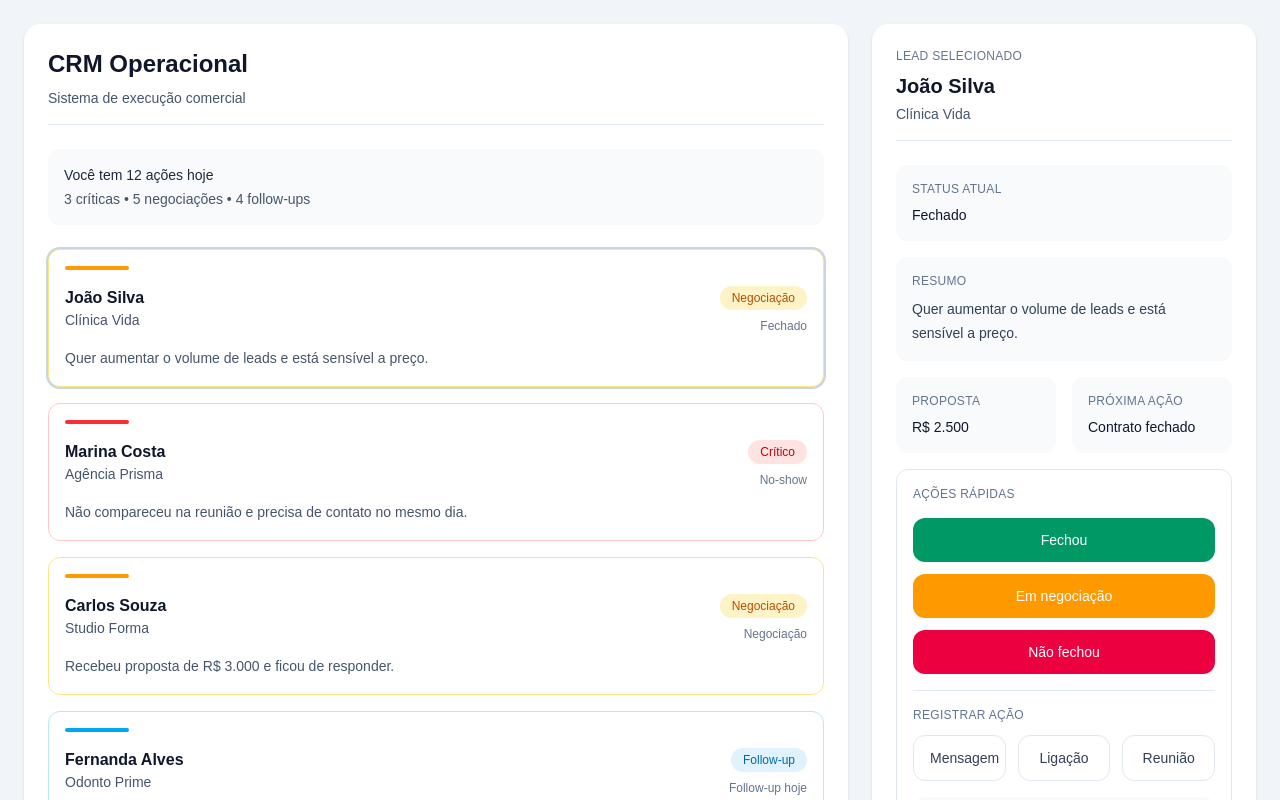
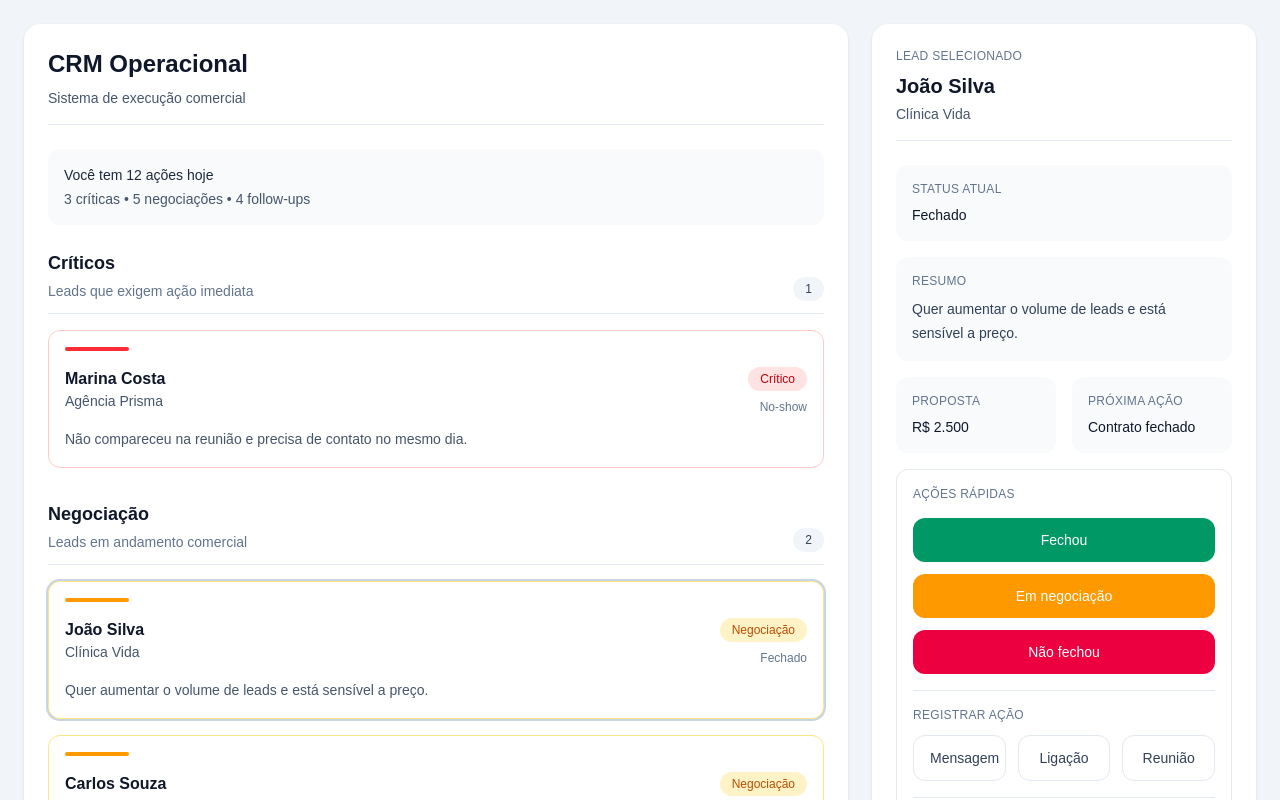
Before and after one commit to AlitonVieira/crm-operacional, a Next.js app: page / in a window 1280 px wide. Both pictures are taken after a click on the button "Fechou". Shown: the top 800 px of the page. Built offline with nearby package versions, Linux system fonts and the light colour scheme.

Commit message:
Update README

```diff
--- a/app/page.tsx
+++ b/app/page.tsx
@@ -1,5 +1,7 @@
 "use client";
+
 import { useState } from "react";
+
 // Lista temporária de leads para montar a interface inicial da fila
 // Neste momento estamos usando dados mockados para visualizar o produto
 const leads = [
@@ -109,8 +111,6 @@ export default function Home() {
 
   // Função responsável por atualizar o lead selecionado
   // Ela altera a lista da fila e também o conteúdo exibido no card lateral
-  // Função responsável por atualizar o lead selecionado
-  // Ela altera a lista da fila e também o conteúdo exibido no card lateral
   function updateSelectedLead(data: {
     status?: string;
     prioridade?: string;
@@ -134,14 +134,104 @@ export default function Home() {
   // Função responsável por registrar uma nova ação no histórico do lead
   // A nova ação é adicionada no topo da lista para aparecer primeiro no card
   function registerAction(actionLabel: string) {
-    const updatedHistory = [
-      actionLabel,
-      ...selectedLead.historico,
-    ];
+    const updatedHistory = [actionLabel, ...selectedLead.historico];
 
     updateSelectedLead({
       historico: updatedHistory,
     });
+  }
+
+  // Agrupamento dos leads por prioridade
+  // Isso ajuda a transformar a fila em uma visão mais operacional
+  const criticalLeads = leadList.filter((lead) => lead.prioridade === "critica");
+  const negotiationLeads = leadList.filter(
+    (lead) => lead.prioridade === "negociacao"
+  );
+  const followUpLeads = leadList.filter((lead) => lead.prioridade === "followup");
+
+  // Função responsável por renderizar uma seção da fila
+  // Ela recebe o título da seção, a descrição e a lista de leads daquele grupo
+  function renderLeadSection(
+    title: string,
+    description: string,
+    sectionLeads: typeof leadList
+  ) {
+    return (
+      <div className="space-y-4">
+        {/* Cabeçalho da seção */}
+        <div className="flex items-end justify-between border-b border-slate-200 pb-3">
+          <div>
+            <h2 className="text-lg font-semibold text-slate-900">{title}</h2>
+            <p className="mt-1 text-sm text-slate-500">{description}</p>
+          </div>
+
+          <span className="rounded-full bg-slate-100 px-3 py-1 text-xs font-medium text-slate-700">
+            {sectionLeads.length}
+          </span>
+        </div>
+
+        {/* Estado vazio da seção */}
+        {sectionLeads.length === 0 ? (
+          <div className="rounded-xl border border-dashed border-slate-300 p-4">
+            <p className="text-sm text-slate-500">
+              Nenhum lead nesta seção no momento.
+            </p>
+          </div>
+        ) : (
+          <div className="space-y-4">
+            {sectionLeads.map((lead) => {
+              const priorityStyles = getPriorityStyles(lead.prioridade);
+
+              return (
+                <div
+                  key={lead.id}
+                  onClick={() => setSelectedLead(lead)}
+                  className={`cursor-pointer rounded-xl border bg-white p-4 transition hover:border-slate-300 ${
+                    priorityStyles.borda
+                  } ${selectedLead.id === lead.id ? "ring-2 ring-slate-300" : ""}`}
+                >
+                  {/*
+                    Barra visual superior para indicar a prioridade do lead
+                    Isso ajuda o usuário a identificar urgência rapidamente
+                  */}
+                  <div
+                    className={`mb-4 h-1 w-16 rounded-full ${priorityStyles.barra}`}
+                  />
+
+                  {/* Linha superior do card: nome, empresa e status */}
+                  <div className="flex items-start justify-between gap-4">
+                    <div>
+                      <h3 className="text-base font-semibold text-slate-900">
+                        {lead.nome}
+                      </h3>
+                      <p className="text-sm text-slate-600">{lead.empresa}</p>
+                    </div>
+
+                    {/* Status do lead com destaque visual de prioridade */}
+                    <div className="flex flex-col items-end gap-2">
+                      <span
+                        className={`rounded-full px-3 py-1 text-xs font-medium ${priorityStyles.fundoStatus} ${priorityStyles.textoStatus}`}
+                      >
+                        {priorityStyles.label}
+                      </span>
+
+                      <span className="text-xs text-slate-500">
+                        {lead.status}
+                      </span>
+                    </div>
+                  </div>
+
+                  {/* Resumo curto do lead */}
+                  <p className="mt-3 text-sm leading-6 text-slate-600">
+                    {lead.resumo}
+                  </p>
+                </div>
+              );
+            })}
+          </div>
+        )}
+      </div>
+    );
   }
 
   return (
@@ -187,61 +277,27 @@ export default function Home() {
           </div>
 
           {/*
-            Área da fila de execução
-            Aqui mostramos os leads em formato de lista para facilitar leitura rápida
+            Área da fila de execução organizada por grupos
+            Isso ajuda o usuário a entender o dia de trabalho com mais clareza
           */}
-          <div className="space-y-4">
-            {leadList.map((lead) => {
-              const priorityStyles = getPriorityStyles(lead.prioridade);
+          <div className="space-y-8">
+            {renderLeadSection(
+              "Críticos",
+              "Leads que exigem ação imediata",
+              criticalLeads
+            )}
 
-              return (
-                <div
-  key={lead.id}
-  onClick={() => setSelectedLead(lead)}
-  className={`cursor-pointer rounded-xl border bg-white p-4 transition hover:border-slate-300 ${
-    priorityStyles.borda
-  } ${
-    selectedLead.id === lead.id ? "ring-2 ring-slate-300" : ""
-  }`}
->
-                  {/*
-                    Barra visual superior para indicar a prioridade do lead
-                    Isso ajuda o usuário a identificar urgência rapidamente
-                  */}
-                  <div
-                    className={`mb-4 h-1 w-16 rounded-full ${priorityStyles.barra}`}
-                  />
+            {renderLeadSection(
+              "Negociação",
+              "Leads em andamento comercial",
+              negotiationLeads
+            )}
 
-                  {/* Linha superior do card: nome, empresa e status */}
-                  <div className="flex items-start justify-between gap-4">
-                    <div>
-                      <h3 className="text-base font-semibold text-slate-900">
-                        {lead.nome}
-                      </h3>
-                      <p className="text-sm text-slate-600">{lead.empresa}</p>
-                    </div>
-
-                    {/* Status do lead com destaque visual de prioridade */}
-                    <div className="flex flex-col items-end gap-2">
-                      <span
-                        className={`rounded-full px-3 py-1 text-xs font-medium ${priorityStyles.fundoStatus} ${priorityStyles.textoStatus}`}
-                      >
-                        {priorityStyles.label}
-                      </span>
-
-                      <span className="text-xs text-slate-500">
-                        {lead.status}
-                      </span>
-                    </div>
-                  </div>
-
-                  {/* Resumo curto do lead */}
-                  <p className="mt-3 text-sm leading-6 text-slate-600">
-                    {lead.resumo}
-                  </p>
-                </div>
-              );
-            })}
+            {renderLeadSection(
+              "Follow-up",
+              "Leads que precisam de continuidade",
+              followUpLeads
+            )}
           </div>
         </section>
 
@@ -308,7 +364,6 @@ export default function Home() {
             </div>
           </div>
 
-  {/* Área reservada para futuras ações rápidas */}
           {/*
             Área de ações rápidas do lead
             Esse bloco representa o centro de decisão operacional do card
@@ -392,24 +447,6 @@ export default function Home() {
               </div>
             </div>
 
-      {/* Histórico simples do lead */}
-    <div className="mt-4 rounded-xl bg-slate-50 p-4">
-    <p className="text-xs font-medium uppercase tracking-wide text-slate-500">
-      Histórico
-    </p>
-
-      <div className="mt-3 space-y-3">
-      {selectedLead.historico.map((item, index) => (
-          <div
-          key={`${selectedLead.id}-${index}`}
-          className="rounded-lg bg-white px-3 py-2 text-sm text-slate-700"
-        >
-          {item}
-          </div>
-      ))}
-      </div>
-    </div>
-
             {/* Linha de atalhos para follow-up */}
             <div className="mt-4 border-t border-slate-200 pt-4">
               <p className="text-xs font-medium uppercase tracking-wide text-slate-500">
@@ -456,12 +493,28 @@ export default function Home() {
                   7 dias
                 </button>
 
-        <button
-          className="rounded-xl border border-dashed border-slate-300 px-4 py-3 text-sm font-medium text-slate-500"
-        >
+                <button className="rounded-xl border border-dashed border-slate-300 px-4 py-3 text-sm font-medium text-slate-500">
                   Definir data
                 </button>
               </div>
+            </div>
+          </div>
+
+          {/* Histórico simples do lead */}
+          <div className="mt-4 rounded-xl bg-slate-50 p-4">
+            <p className="text-xs font-medium uppercase tracking-wide text-slate-500">
+              Histórico
+            </p>
+
+            <div className="mt-3 space-y-3">
+              {selectedLead.historico.map((item, index) => (
+                <div
+                  key={`${selectedLead.id}-${index}`}
+                  className="rounded-lg bg-white px-3 py-2 text-sm text-slate-700"
+                >
+                  {item}
+                </div>
+              ))}
             </div>
           </div>
         </aside>
```
Also changed, not shown: 1 other file (tests, documents, lock files or other folders). Lines whose indentation alone changed are shown as unchanged.
